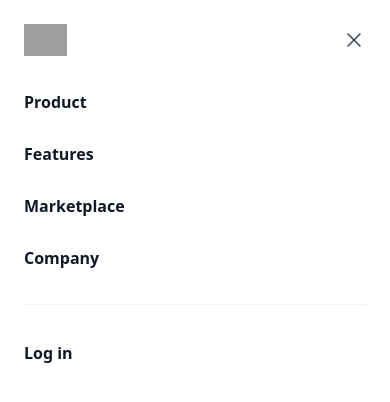
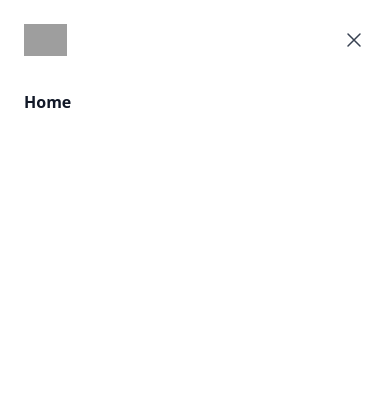
Before and after one commit to codeDeeAi/hux-assessment-frontend, a Vue app: page /contacts in a window 390 px wide. Shown: the top 402 px of the page. Built offline with nearby package versions, Linux system fonts and the light colour scheme; grey boxes are pictures that could not be loaded; what vue-toast-notification would draw is missing.

Commit message:
[MOD] modified store persist with useStorage

```diff
--- a/package.json
+++ b/package.json
@@ -13,6 +13,7 @@
     "format": "prettier --write src/"
   },
   "dependencies": {
+    "@vueuse/core": "^11.0.1",
     "axios": "^1.7.4",
     "pinia": "^2.1.7",
     "pinia-plugin-persistedstate": "^3.2.1",
--- a/src/components/layouts/AppHeader.vue
+++ b/src/components/layouts/AppHeader.vue
@@ -1,5 +1,8 @@
 <script setup lang="ts">
 import { RouterLink } from 'vue-router'
+import { useAuthStore } from "@/stores/auth";
+
+const store = useAuthStore();
 </script>
 <template>
     <header class="absolute inset-x-0 top-0 z-50">
@@ -23,14 +26,16 @@ import { RouterLink } from 'vue-router'
                 </button>
             </div>
             <div class="hidden lg:flex lg:gap-x-12">
-                <a href="/" class="text-sm font-semibold leading-6 text-gray-900">Product</a>
-                <a href="/" class="text-sm font-semibold leading-6 text-gray-900">Features</a>
-                <a href="/" class="text-sm font-semibold leading-6 text-gray-900">Marketplace</a>
-                <a href="/" class="text-sm font-semibold leading-6 text-gray-900">Company</a>
+                <router-link to="/" class="text-sm font-semibold leading-6 text-gray-900">Home</router-link>
+                <router-link v-if="store.isLoggedIn" :to="{ name: 'contacts' }"
+                    class="text-sm font-semibold leading-6 text-gray-900">Contacts</router-link>
             </div>
             <div class="hidden lg:flex lg:flex-1 lg:justify-end">
-                <RouterLink :to="{ name: 'login' }" class="text-sm font-semibold leading-6 text-gray-900">Log in <span
-                        aria-hidden="true">&rarr;</span></RouterLink>
+                <RouterLink v-if="!store.isLoggedIn" :to="{ name: 'login' }"
+                    class="text-sm font-semibold leading-6 text-gray-900">Log in <span aria-hidden="true">&rarr;</span>
+                </RouterLink>
+                <button v-else type="button" class="text-sm font-semibold leading-6 text-gray-900">Logout
+                </button>
             </div>
         </nav>
         <!-- Mobile menu, show/hide based on menu open state. -->
@@ -56,19 +61,10 @@ import { RouterLink } from 'vue-router'
                 <div class="mt-6 flow-root">
                     <div class="-my-6 divide-y divide-gray-500/10">
                         <div class="space-y-2 py-6">
-                            <a href="/"
-                                class="-mx-3 block rounded-lg px-3 py-2 text-base font-semibold leading-7 text-gray-900 hover:bg-gray-50">Product</a>
-                            <a href="/"
-                                class="-mx-3 block rounded-lg px-3 py-2 text-base font-semibold leading-7 text-gray-900 hover:bg-gray-50">Features</a>
-                            <a href="/"
-                                class="-mx-3 block rounded-lg px-3 py-2 text-base font-semibold leading-7 text-gray-900 hover:bg-gray-50">Marketplace</a>
-                            <a href="/"
-                                class="-mx-3 block rounded-lg px-3 py-2 text-base font-semibold leading-7 text-gray-900 hover:bg-gray-50">Company</a>
-                        </div>
-                        <div class="py-6">
-                            <a href="/"
-                                class="-mx-3 block rounded-lg px-3 py-2.5 text-base font-semibold leading-7 text-gray-900 hover:bg-gray-50">Log
-                                in</a>
+                            <router-link to="/"
+                                class="-mx-3 block rounded-lg px-3 py-2 text-base font-semibold leading-7 text-gray-900 hover:bg-gray-50">Home</router-link>
+                            <router-link v-if="store.isLoggedIn" :to="{ name: 'contacts' }"
+                                class="-mx-3 block rounded-lg px-3 py-2 text-base font-semibold leading-7 text-gray-900 hover:bg-gray-50">Contacts</router-link>
                         </div>
                     </div>
                 </div>
--- a/src/main.ts
+++ b/src/main.ts
@@ -11,7 +11,6 @@ import router from './router'
 
 const app = createApp(App)
 
-
 const pinia = createPinia()
 pinia.use(piniaPluginPersistedstate)
 
--- a/src/stores/auth.ts
+++ b/src/stores/auth.ts
@@ -1,5 +1,6 @@
 import { ref, computed } from 'vue'
 import { defineStore } from 'pinia'
+import { useStorage } from '@vueuse/core';
 
 export interface IUser {
   id: string;
@@ -9,12 +10,12 @@ export interface IUser {
 }
 
 export const useAuthStore = defineStore('auth', () => {
-  const user = ref<IUser>({} as IUser);
+  const user = useStorage<IUser>('auth-user', {} as IUser);
 
   const getUser = computed((): IUser => user.value);
 
   const isLoggedIn = computed((): boolean => {
-    return (Object(user.value).keys.length > 0)
+    return Object.keys(user.value).length > 0;
   });
 
   const setAuth = (data: IUser) => {
@@ -31,4 +32,4 @@ export const useAuthStore = defineStore('auth', () => {
     purgeAuth,
     isLoggedIn,
   }
-}, { persist: true })
+});
--- a/src/views/ContactsList.vue
+++ b/src/views/ContactsList.vue
@@ -1,6 +1,43 @@
 <script setup lang="ts"></script>
 <template>
-    <div>
-        Contact list page
+    <div class="flex min-h-full w-full px-6 py-24 lg:px-8">
+        <div class="relative overflow-x-auto w-full">
+            <table class="w-full text-sm text-left rtl:text-right text-gray-500 dark:text-gray-400">
+                <thead class="text-xs text-gray-700 uppercase bg-gray-50 dark:bg-gray-700 dark:text-gray-400">
+                    <tr>
+                        <th scope="col" class="px-6 py-3">
+                            First Name
+                        </th>
+                        <th scope="col" class="px-6 py-3">
+                            Last Name
+                        </th>
+                        <th scope="col" class="px-6 py-3">
+                            Phone Number
+                        </th>
+                        <th scope="col" class="px-6 py-3">
+                            Actions
+                        </th>
+                    </tr>
+                </thead>
+                <tbody>
+                    <tr class="bg-white border-b dark:bg-gray-800 dark:border-gray-700">
+                        <th scope="row" class="px-6 py-4 font-medium text-gray-900 whitespace-nowrap dark:text-white">
+                            Apple MacBook Pro 17"
+                        </th>
+                        <td class="px-6 py-4">
+                            Silver
+                        </td>
+                        <td class="px-6 py-4">
+                            Laptop
+                        </td>
+                        <td class="px-6 py-4 flex align-middle gap-3">
+                            <button type="button">View</button>
+                            <button type="button">Edit</button>
+                        </td>
+                    </tr>
+                </tbody>
+            </table>
+        </div>
+
     </div>
 </template>
--- a/src/views/LoginView.vue
+++ b/src/views/LoginView.vue
@@ -13,7 +13,7 @@ interface IForm {
 }
 
 // Defined
-const { initErrors, clearAllErrors, clearError, setError, getErrors } = useForm();
+const { initErrors, clearAllErrors, setError, getErrors } = useForm();
 
 const { toast } = useNotify();
 
--- a/src/views/RegisterView.vue
+++ b/src/views/RegisterView.vue
@@ -13,7 +13,7 @@ interface IForm {
 }
 
 // Defined
-const { initErrors, clearAllErrors, clearError, setError, getErrors } = useForm();
+const { initErrors, clearAllErrors, setError, getErrors } = useForm();
 
 const { toast } = useNotify();
 
@@ -70,7 +70,7 @@ const submit = async () => {
   try {
     isLoading.value = true;
 
-    const data = await axios.post(`${baseUrl}/register`, form.value, {
+    await axios.post(`${baseUrl}/register`, form.value, {
       header: {
         accepts: "application/json",
         "content-type": "application/json"
```
Also changed, not shown: 1 other file (tests, documents, lock files or other folders).
